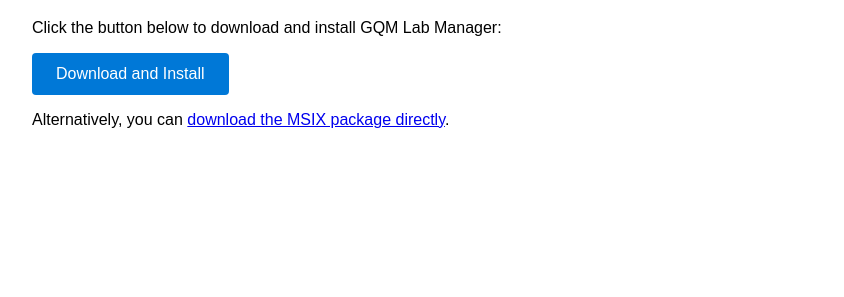
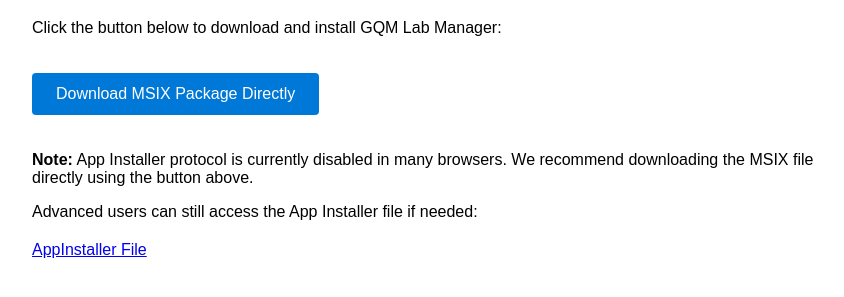
Before and after one commit to GQMLab-Solutions/msix-updates, a plain HTML site: page index.html in a window 1280 px wide. Shown: the part 81-378 px from the top of the page, without its empty margins (208-1052 px from the left). Drawn offline with Linux system fonts and the light colour scheme.

Commit message:
Update index.html

```diff
--- a/index.html
+++ b/index.html
@@ -1,3 +1,4 @@
+
 <!DOCTYPE html>
 <html>
 <head>
@@ -5,14 +6,22 @@
   <style>
     body { font-family: Arial, sans-serif; max-width: 800px; margin: 0 auto; padding: 20px; }
     .download-button { background-color: #0078d7; color: white; padding: 12px 24px;
-                      text-decoration: none; display: inline-block; border-radius: 4px; }
+                     text-decoration: none; display: inline-block; border-radius: 4px; margin: 20px 0; }
+    .direct-link { display: block; margin: 20px 0; }
   </style>
 </head>
 <body>
   <h1>GQM Lab Manager</h1>
   <p>Click the button below to download and install GQM Lab Manager:</p>
-  <a href="ms-appinstaller:?source=https://gqmlab-solutions.github.io/msix-updates/GQMLabManager.appinstaller"
-     class="download-button">Download and Install</a>
-  <p>Alternatively, you can <a href="gqm_lab_manager_1.0.0.0_x64.msix">download the MSIX package directly</a>.</p>
+
+  <a href="gqm_lab_manager_1.0.0.0_x64.msix" class="download-button">
+    Download MSIX Package Directly
+  </a>
+
+  <p><strong>Note:</strong> App Installer protocol is currently disabled in many browsers.
+  We recommend downloading the MSIX file directly using the button above.</p>
+
+  <p>Advanced users can still access the App Installer file if needed:</p>
+  <a href="GQMLabManager.appinstaller" class="direct-link">AppInstaller File</a>
 </body>
 </html>
```
